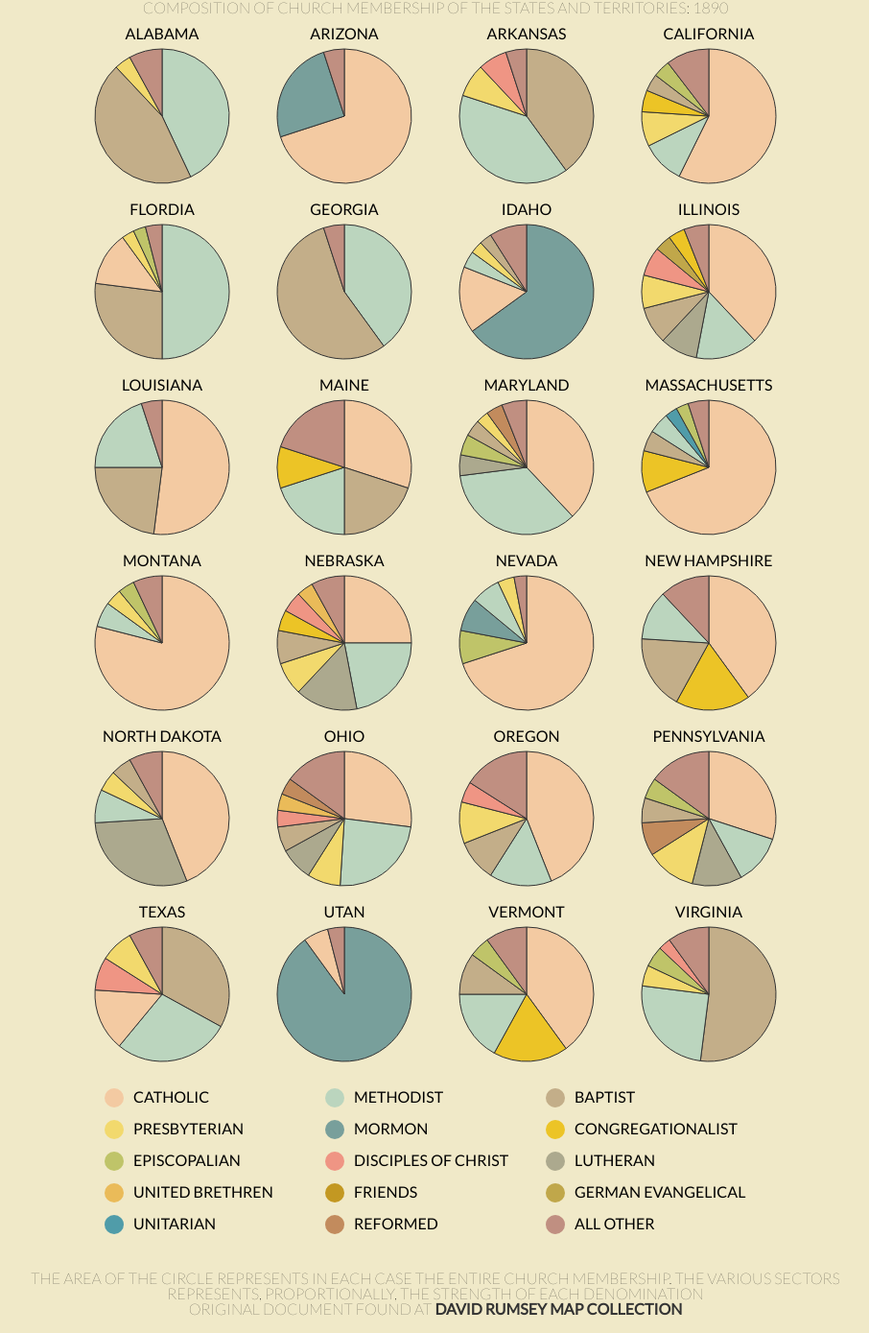
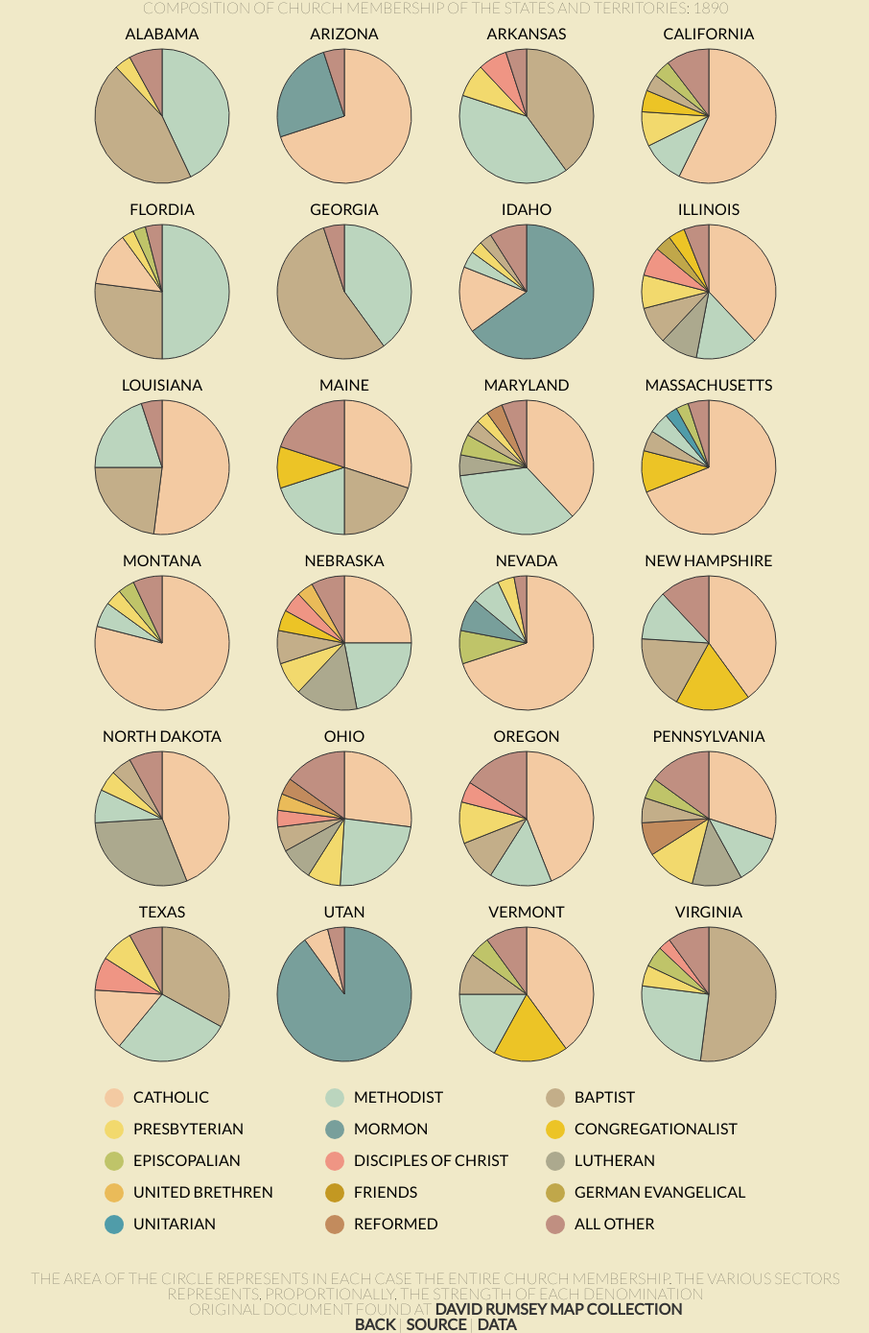
Before and after one commit to vlandham/vlandham.github.com, a Jekyll site: the page built from vis/church_by_state.html, in a window 1280 px wide. Shown: the whole page at 96% size, without its empty margins (186-1092 px from the left). Built offline with Jekyll 4.4.1, drawn with Linux system fonts in a browser that asks for light colours; nearby versions of some CDN libraries; library files that are not in the unit come from our copies; Markdown is read by kramdown in place of the engine named in the settings.

Commit message:
add footer links

```diff
--- a/vis/church_by_state.html
+++ b/vis/church_by_state.html
@@ -36,7 +36,7 @@ title: Church by State
   <footer>
   <p>The area of the circle represents in each case the entire church membership. The various sectors represents, proportionally, the strength of each denomination</p>
   <p>Original Document Found at <a href="http://www.davidrumsey.com/luna/servlet/detail/RUMSEY~8~1~32013~1151361:154--Composition-of-church-membersh?sort=Pub_List_No_InitialSort%2CPub_Date%2CPub_List_No%2CSeries_No&qvq=q:composition%2Bchurch;sort:Pub_List_No_InitialSort%2CPub_Date%2CPub_List_No%2CSeries_No;lc:RUMSEY~8~1&mi=0&trs=1">David Rumsey Map Collection</a></p>
-  <p>
+  <p><a href="/vis">Back</a> | <a href="coffee/church_by_state.coffee">Source</a> | <a href="data/church_by_state.json">Data</a></p>
 	</footer>
 </div> <!--! end of #container -->
 
```
